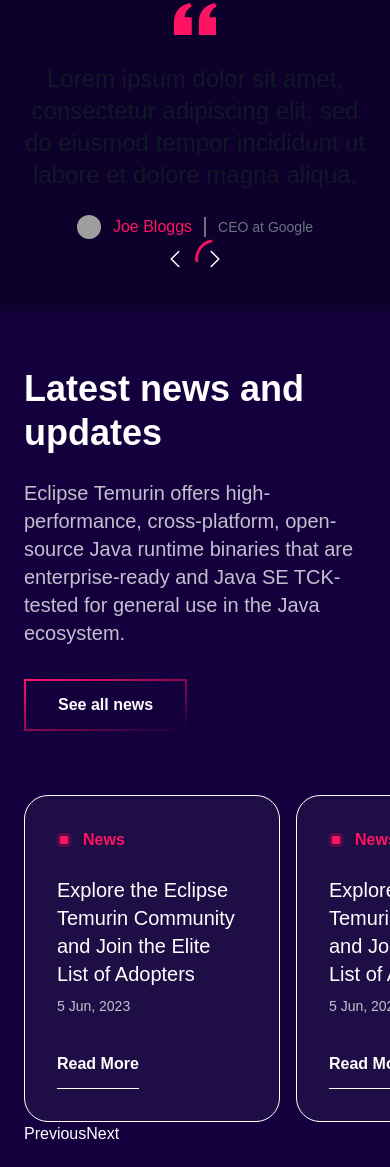
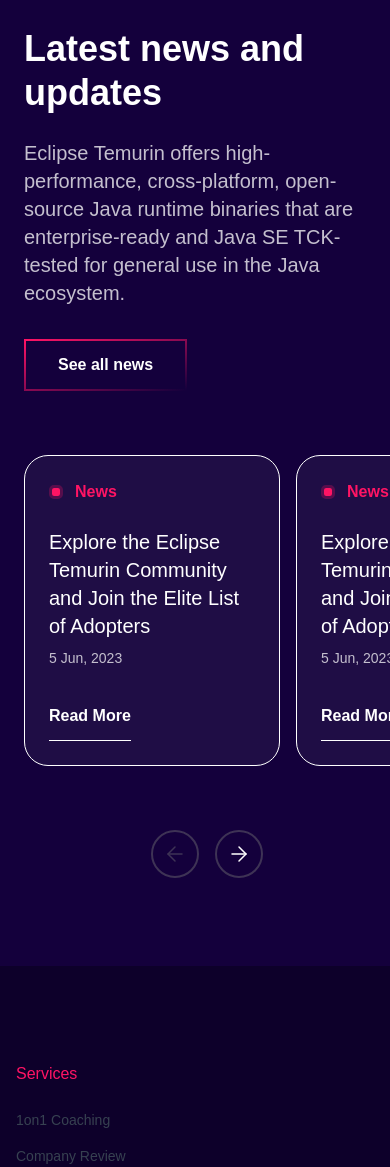
Before and after one commit to him-Tech/adoptium, a Gatsby site: page / in a window 390 px wide. Shown: the part 5847-7014 px from the top of the page. Built offline with nearby package versions, Linux system fonts and the light colour scheme; Gatsby itself is replaced by a stand-in of ours; grey boxes are pictures that could not be loaded.

Commit message:
add slider

```diff
--- a/src/components/Testimonials/index.js
+++ b/src/components/Testimonials/index.js
@@ -52,7 +52,7 @@
   const testimonialKey = `${currentTestimonial}-${slideDirection}`
 
   return (
-    <section className="bg-blue ">
+    <section className="bg-blue hidden">
       <div className="max-w-screen-xl px-4 py-8 mx-auto text-center lg:py-16 lg:px-6">
         <figure className="max-w-screen-md mx-auto" key={testimonialKey}>
           <svg
--- a/src/components/latest-news/AppIcons.jsx
+++ b/src/components/latest-news/AppIcons.jsx
@@ -21,3 +21,70 @@
     />
   </svg>
 )
+
+export const LeftSlider = () => (
+  <svg
+    width="48"
+    height="48"
+    viewBox="0 0 48 48"
+    fill="none"
+    xmlns="http://www.w3.org/2000/svg"
+  >
+    <rect
+      x="1"
+      y="1"
+      width="46"
+      height="46"
+      rx="23"
+      stroke="#3E3355"
+      stroke-width="2"
+    />
+    <path
+      d="M31 24H17"
+      stroke="#3E3355"
+      stroke-width="1.5"
+      stroke-linecap="round"
+      stroke-linejoin="round"
+    />
+    <path
+      d="M24 31L17 24L24 17"
+      stroke="#3E3355"
+      stroke-width="1.5"
+      stroke-linecap="round"
+      stroke-linejoin="round"
+    />
+  </svg>
+)
+export const RightSlider = () => (
+  <svg
+    width="48"
+    height="48"
+    viewBox="0 0 48 48"
+    fill="none"
+    xmlns="http://www.w3.org/2000/svg"
+  >
+    <rect
+      x="1"
+      y="1"
+      width="46"
+      height="46"
+      rx="23"
+      stroke="#3E3355"
+      stroke-width="2"
+    />
+    <path
+      d="M17 24H31"
+      stroke="white"
+      stroke-width="1.5"
+      stroke-linecap="round"
+      stroke-linejoin="round"
+    />
+    <path
+      d="M24 17L31 24L24 31"
+      stroke="white"
+      stroke-width="1.5"
+      stroke-linecap="round"
+      stroke-linejoin="round"
+    />
+  </svg>
+)
--- a/src/components/latest-news/LatestNews.jsx
+++ b/src/components/latest-news/LatestNews.jsx
@@ -43,7 +43,7 @@
   return (
     <>
       <div className="bg-purple py-14 sm:py-18 xl:px-0 lg:px-8 px-0">
-        <div className="mx-auto max-w-[1264px] w-full flex lg:flex-row overflow-hidden flex-col items-start lg:items-center justify-center space-x-8 xl:space-x-16 ">
+        <div className="mx-auto max-w-[1264px] w-full flex lg:flex-row flex-col items-start lg:items-center justify-center lg:space-x-8 xl:space-x-16 relative overflow-hidden">
           <div className="max-w-[436px] w-full mb-16 lg:mb-0 px-6">
             <h2 className="here text-4xl lg:text-5xl leading-[44px] lg:leading-[56px] font-semibold text-white-900">
               Latest news and updates
@@ -60,7 +60,7 @@
               See all news
             </a>
           </div>
-          <div className="max-w-[780px] w-full flex gap-4 xl:gap-x-8  ">
+          <div className="max-w-[780px] w-full lg:flex gap-4 xl:gap-x-8 hidden  ">
             {/* First set of news items */}
             <div className="max-w-[374px] w-full lg:flex hidden flex-col space-y-4 xl:space-y-8">
               {set1.map((card, more) => (
@@ -112,7 +112,7 @@
               ))}
             </div>
           </div>
-          <div className="w-full lg:hidden overflow-hidden !ml-6">
+          <div className="w-full flex relative lg:hidden">
             <LatestNewsSlider />
           </div>
         </div>
--- a/src/components/latest-news/LatestNewsSlider.jsx
+++ b/src/components/latest-news/LatestNewsSlider.jsx
@@ -2,7 +2,7 @@
 import { Swiper, SwiperSlide } from "swiper/react"
 import "swiper/swiper-bundle.css"
 import SwiperCore, { Navigation } from "swiper"
-import { RedIcon } from "./AppIcons"
+import { LeftSlider, Leftbtn, RedIcon, RightSlider } from "./AppIcons"
 
 // Use SwiperCore modules
 SwiperCore.use([Navigation])
@@ -64,27 +64,16 @@
   }
 
   return (
-    <div className="overflow-hidden">
+    <div className="overflow-hidden pl-6 max-w-full relative">
       <Swiper
         ref={swiperRef}
-        slidesPerView={1}
+        slidesPerView="auto"
         spaceBetween={16}
         loop={true}
         className="mySwiper lg:hidden"
-        breakpoints={{
-          414: {
-            slidesPerView: 1.2,
-          },
-          550: {
-            slidesPerView: 2.5,
-          },
-          800: {
-            slidesPerView: 3,
-          },
-        }}
       >
         {newsmap.map((card, index) => (
-          <SwiperSlide className={`!w-64 newscard p-8 `} key={index}>
+          <SwiperSlide className={`!w-[256px] newscard p-6 m-auto`} key={index}>
             <h2 className="text-primary text-base leading-6 font-bold m-0 flex items-center gap-x-3">
               <RedIcon />
               {card.news}
@@ -107,13 +96,14 @@
         ))}
       </Swiper>
 
-      {/* Navigation buttons */}
-      <button onClick={handlePrev} className="text-white">
-        Previous
-      </button>
-      <button onClick={handleNext} className="text-white">
-        Next
-      </button>
+      <div className="flex gap-4 items-center justify-center mt-16 mb-8">
+        <button onClick={handlePrev} className="text-white">
+          <LeftSlider />
+        </button>
+        <button onClick={handleNext} className="text-white">
+          <RightSlider />
+        </button>
+      </div>
     </div>
   )
 }
--- a/tailwind.config.js
+++ b/tailwind.config.js
@@ -12,6 +12,25 @@
       colors: {
         primary: "#FF1464",
       },
+      screens: {
+        vs: "360px",
+        // => @media (min-width: 360) { ... }
+
+        sm: "640px",
+        // => @media (min-width: 640px) { ... }
+
+        md: "768px",
+        // => @media (min-width: 768px) { ... }
+
+        lg: "1024px",
+        // => @media (min-width: 1024px) { ... }
+
+        xl: "1280px",
+        // => @media (min-width: 1280px) { ... }
+
+        "2xl": "1536px",
+        // => @media (min-width: 1536px) { ... }
+      },
     },
   },
   plugins: [],
```
Also changed, not shown: src/styles/latest.css (+0 -19 lines).
